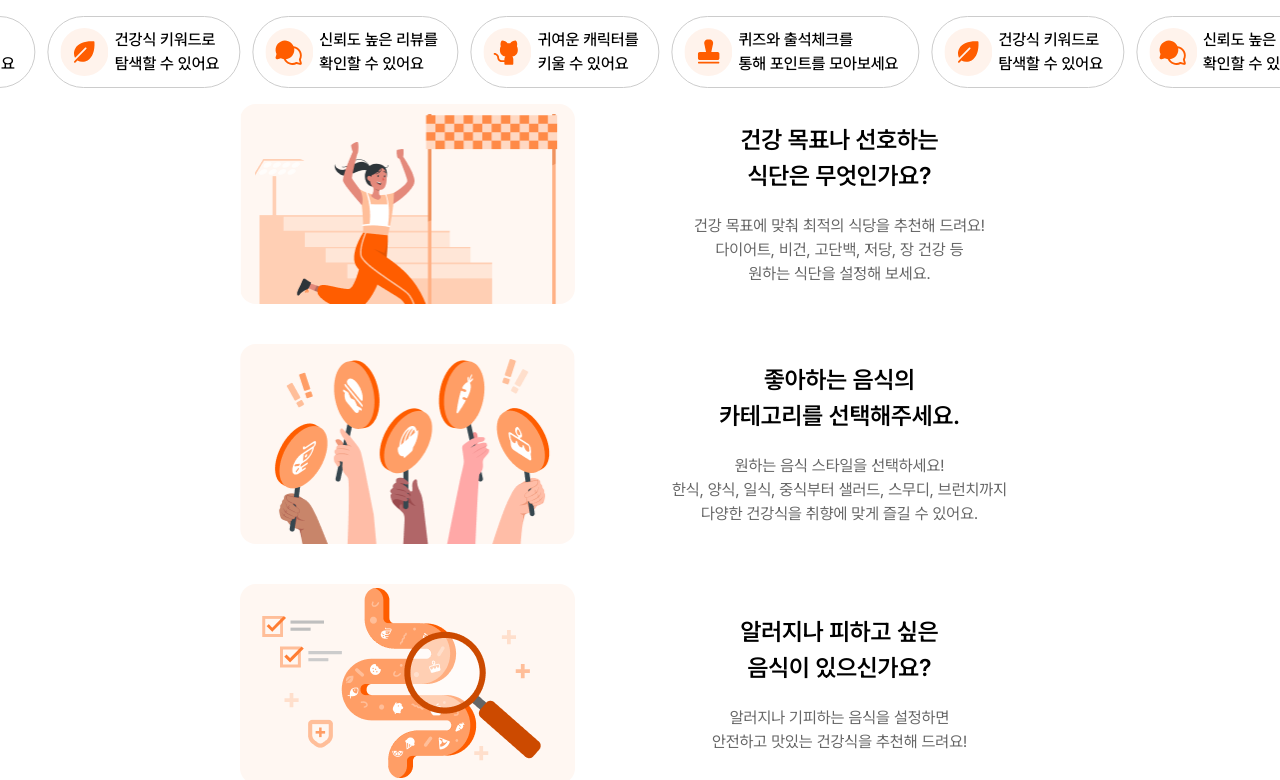
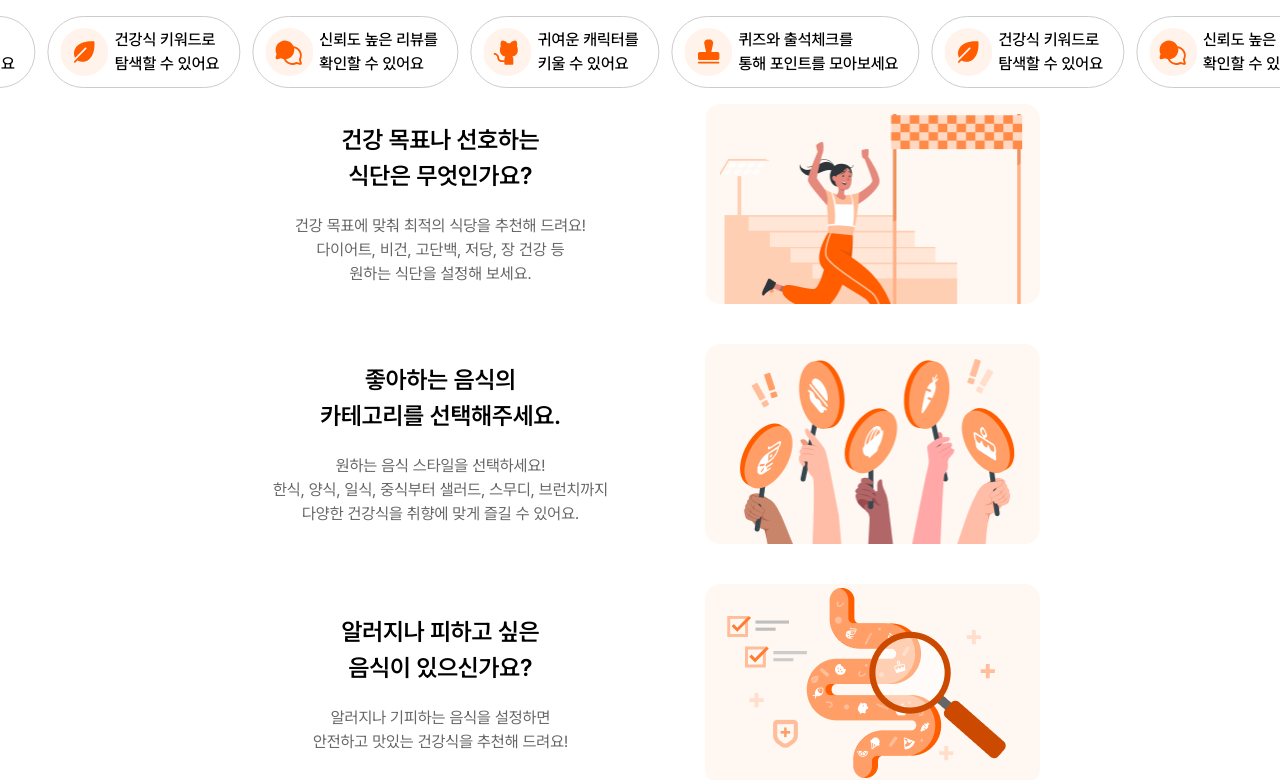
Before and after one commit to hyun2e/weat-landing, a React (Vite) app: page / in a window 1280 px wide. Shown: the part 1308-2088 px from the top of the page. Built offline with nearby package versions, Linux system fonts and the light colour scheme.

Commit message:
soim - mo onboarding edit

```diff
--- a/src/components/Card_onboarding.jsx
+++ b/src/components/Card_onboarding.jsx
@@ -24,6 +24,11 @@ const OnboardingTextWrapper = styled.div`
   text-align: center;
   width: 401px;
   gap:20px;
+  order: 1;
+
+  @media (max-width: 768px) {
+    order: 2;
+  }
 `;
 
 // 온보딩 컨텐츠 - 이미지
@@ -32,6 +37,11 @@ const OnboardingCardImage = styled.img`
   height: 200px;
   border-radius: 16px;
   border: none;
+  order: 2;
+
+@media (max-width: 768px) {
+  order: 1;
+}
 `
 
 // 온보딩 텍스트 - 본문
```
